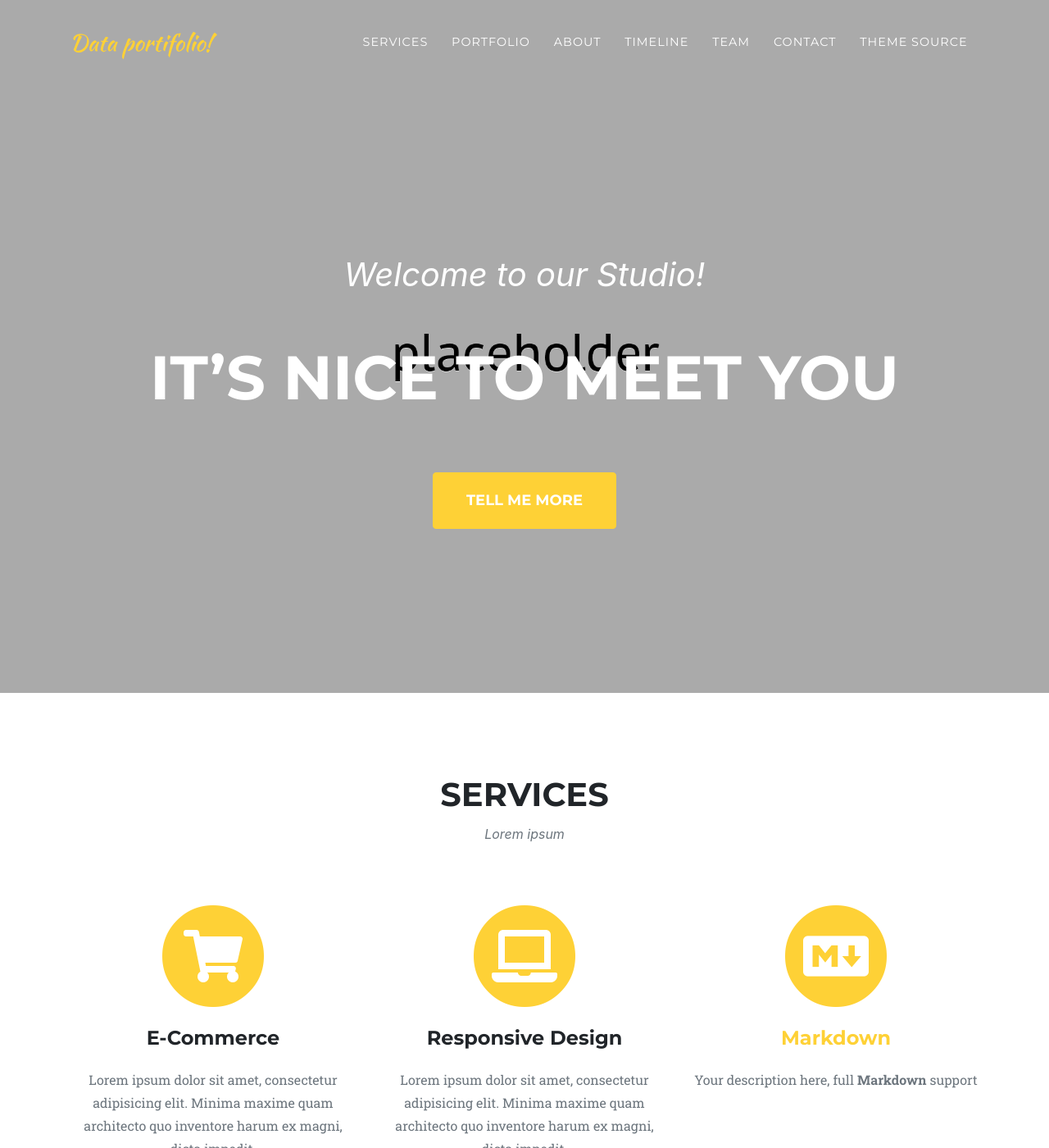
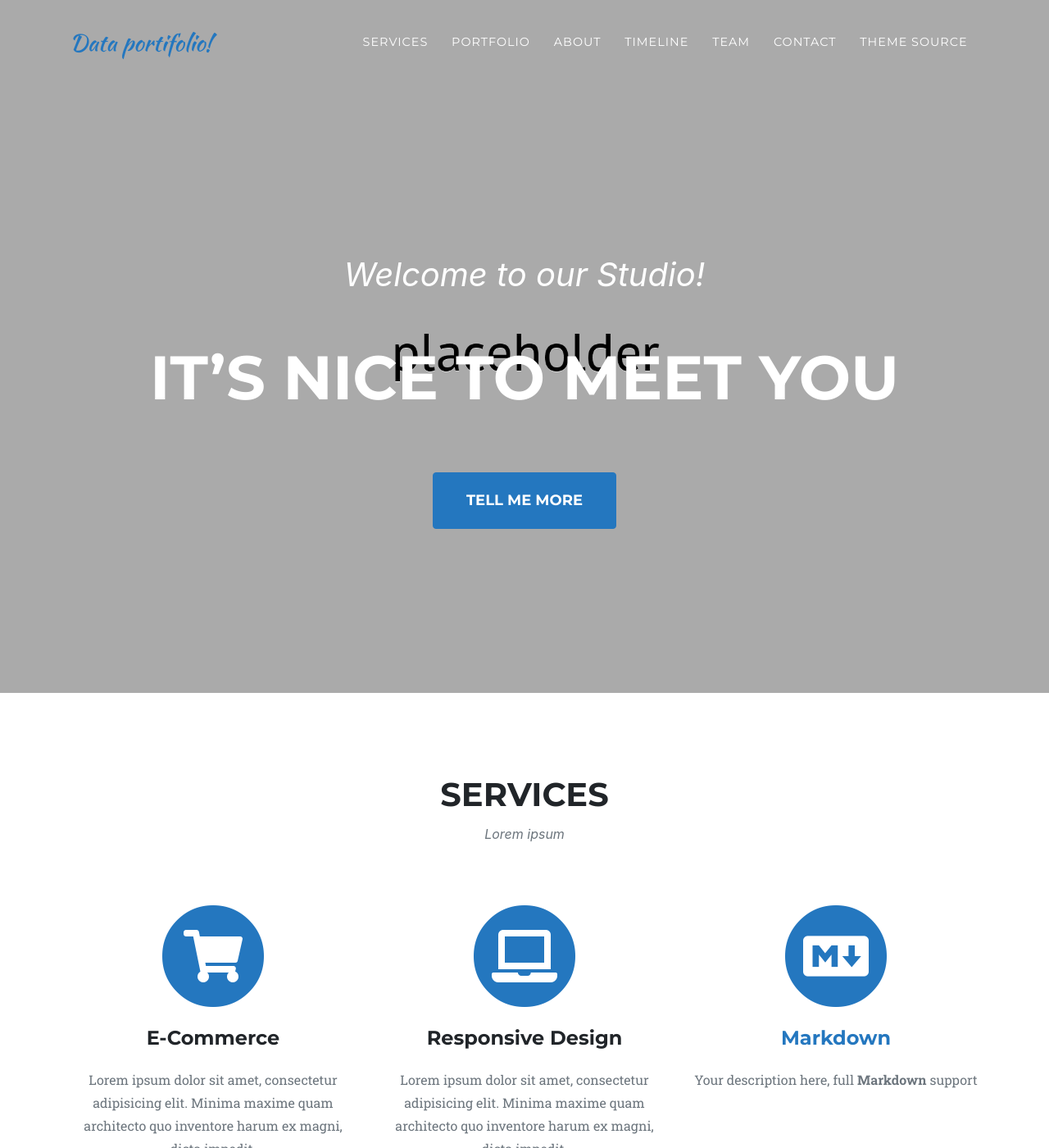
Before and after one commit to lcszarpellon/lucas_zarpellon-Portfolio, a Jekyll site: the page built from index.md, in a window 1280 px wide and 1400 px high. Shown: the whole window at 82% size. Built offline with Jekyll 4.4.1, drawn with Linux system fonts in a browser that asks for light colours; some web fonts are replaced.

Commit message:
Update agency.scss

```diff
--- a/assets/css/agency.scss
+++ b/assets/css/agency.scss
@@ -16,8 +16,8 @@
   {% endfor %}
 {% endif %}
 
-// Custom colors
-$primary: {{ site.data.style.highlight | default: "#fed136" }} !default;
+// Custom colors  #fed136
+$primary: {{ site.data.style.highlight | default: "#2477BF" }} !default;
 $white: {{ site.data.style.white | default: "#fff" }} !default;
 $black: {{ site.data.style.black | default: "#000" }} !default;
 
```
